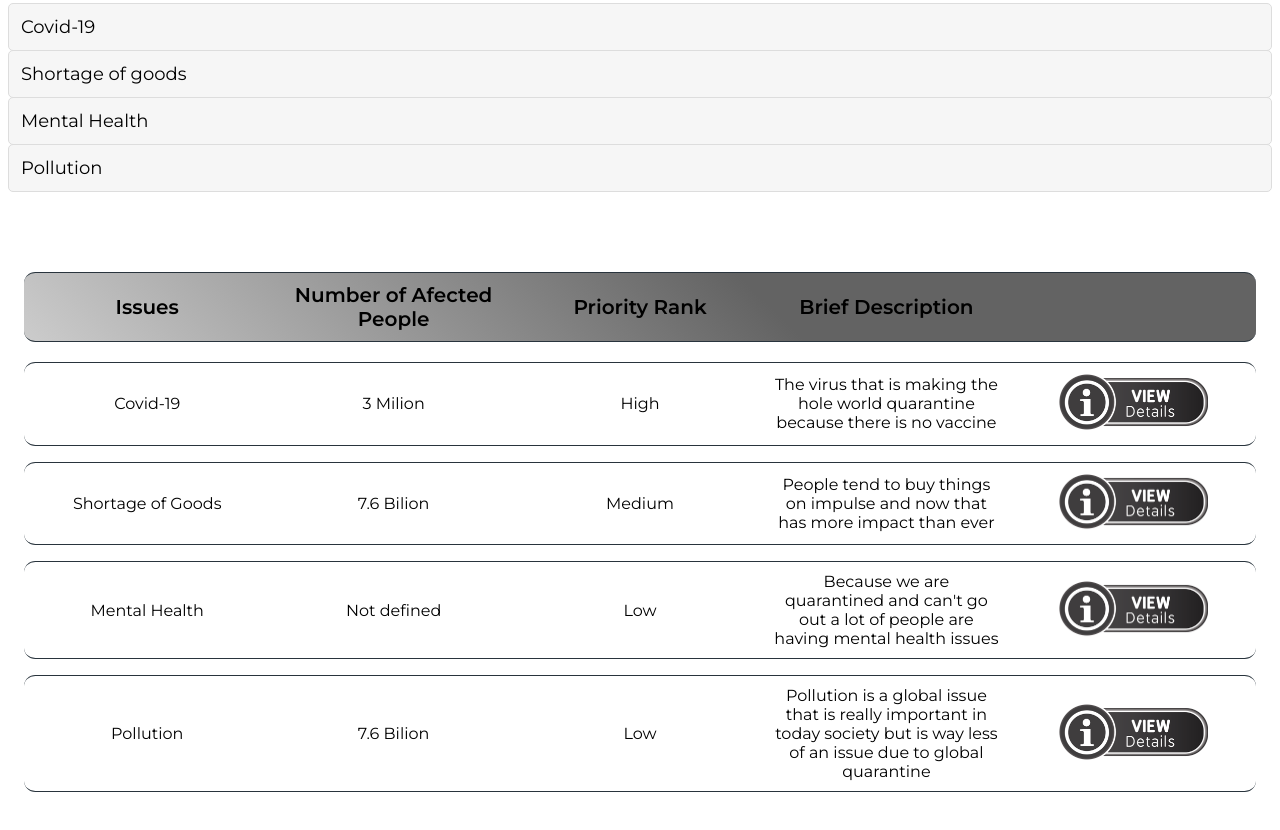
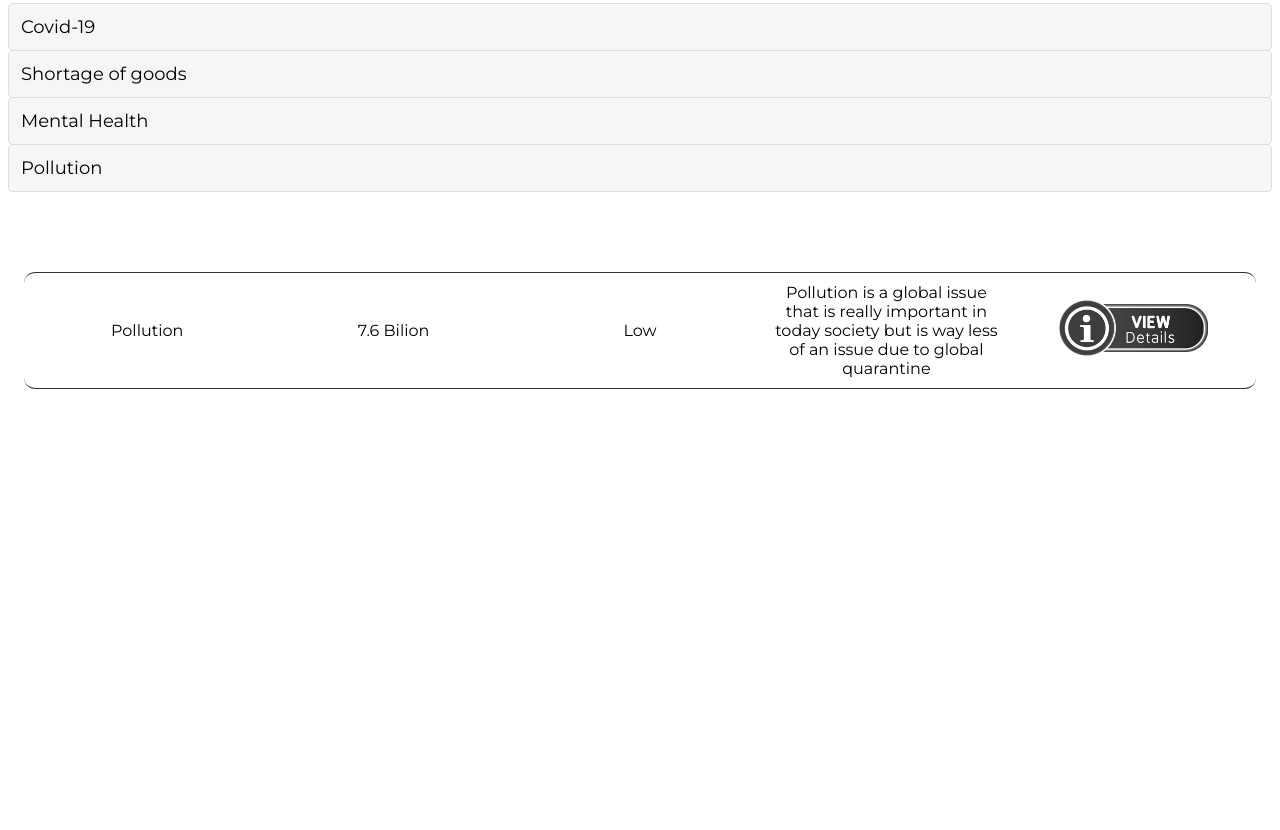
Before and after one commit to Mobwiser-IT-Academy/Share-Humanity-Daniel_Bargao, a plain HTML site: page page1.html in a window 1280 px wide. Shown: the part 729-1559 px from the top of the page. After the commit the page ends 1198 px from the top, so only its background shows below. Drawn offline with Linux system fonts and the light colour scheme.

Commit message:
shearch filter working with the grid but with bugs

```diff
--- a/app.js
+++ b/app.js
@@ -37,17 +37,16 @@ const gridItems = [
 const grid = document.querySelector("#flex-grid");
 
 generateList();
-function searchFilter(){
+function searchFilter() {
   let input, filter;
   input = document.getElementById('myInput');
-  filter = input.value.toUpperCase();
-  options = gridItems.Issues.value.toUpperCase();
   generateList(input);
 }
 
 function generateList(searchFilter) {
   for (let i = 0; i < gridItems.length; i++) {
-    if (!searchFilter || options.includes(filter)) {
+    if (!searchFilter || gridItems[i].Issues.toUpperCase().includes(searchFilter.value.toUpperCase())) {
+      grid.innerHTML = ``
       grid.innerHTML += `<div id="grid-items" class="grid-items">
      <div class="grid-${gridItems[i].id}1" id="${gridItems[i].id}">${gridItems[i].Issues}</div>
      <div>${gridItems[i].NumberOfAfectedPeople}</div>
@@ -57,6 +56,7 @@ function generateList(searchFilter) {
      alt="view_details" class="view_details"></div>
    </div>`;
     }
+
   }
 }
 
--- a/page1.html
+++ b/page1.html
@@ -25,10 +25,10 @@
     <div class="container">
       <input type="text" id="myInput" onkeyup="searchFilter()" placeholder="Search for issues..." title="Type in a name of a Humanitarian Issue">
       <ul id="myUL">
-        <li><a href="page1.html#covid" onclick="showFunction()">Covid-19</a></li>
-        <li><a href="page1.html#shortage" onclick="showFunction()">Shortage of goods</a></li>
-        <li><a href="page1.html#mental" onclick="showFunction()">Mental Health</a></li>
-        <li><a href="page1.html#pollution" onclick="showFunction()">Pollution</a></li>
+        <li><a href="page1.html#covid">Covid-19</a></li>
+        <li><a href="page1.html#shortage">Shortage of goods</a></li>
+        <li><a href="page1.html#mental">Mental Health</a></li>
+        <li><a href="page1.html#pollution">Pollution</a></li>
       </ul>
     </div>
   </div>
```
